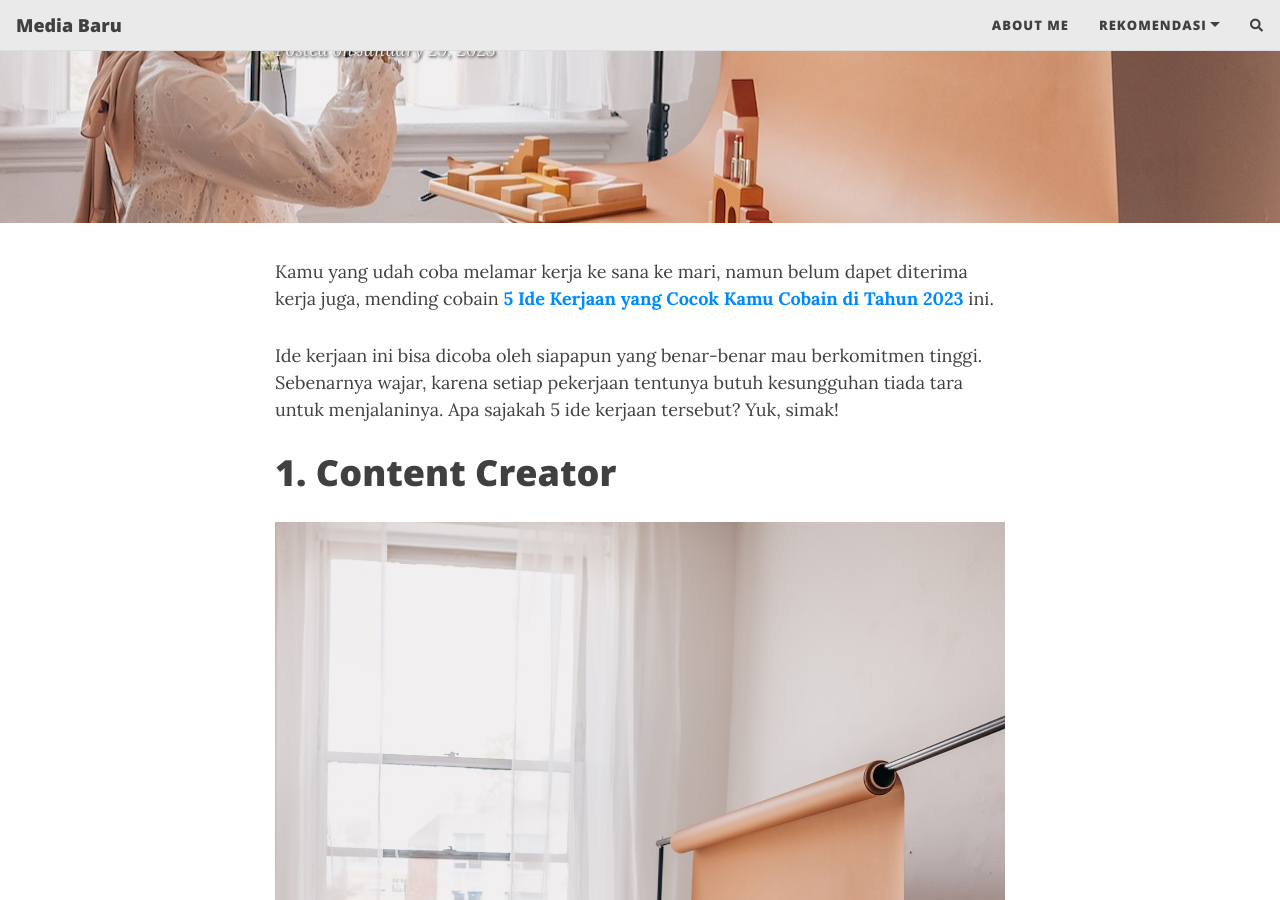
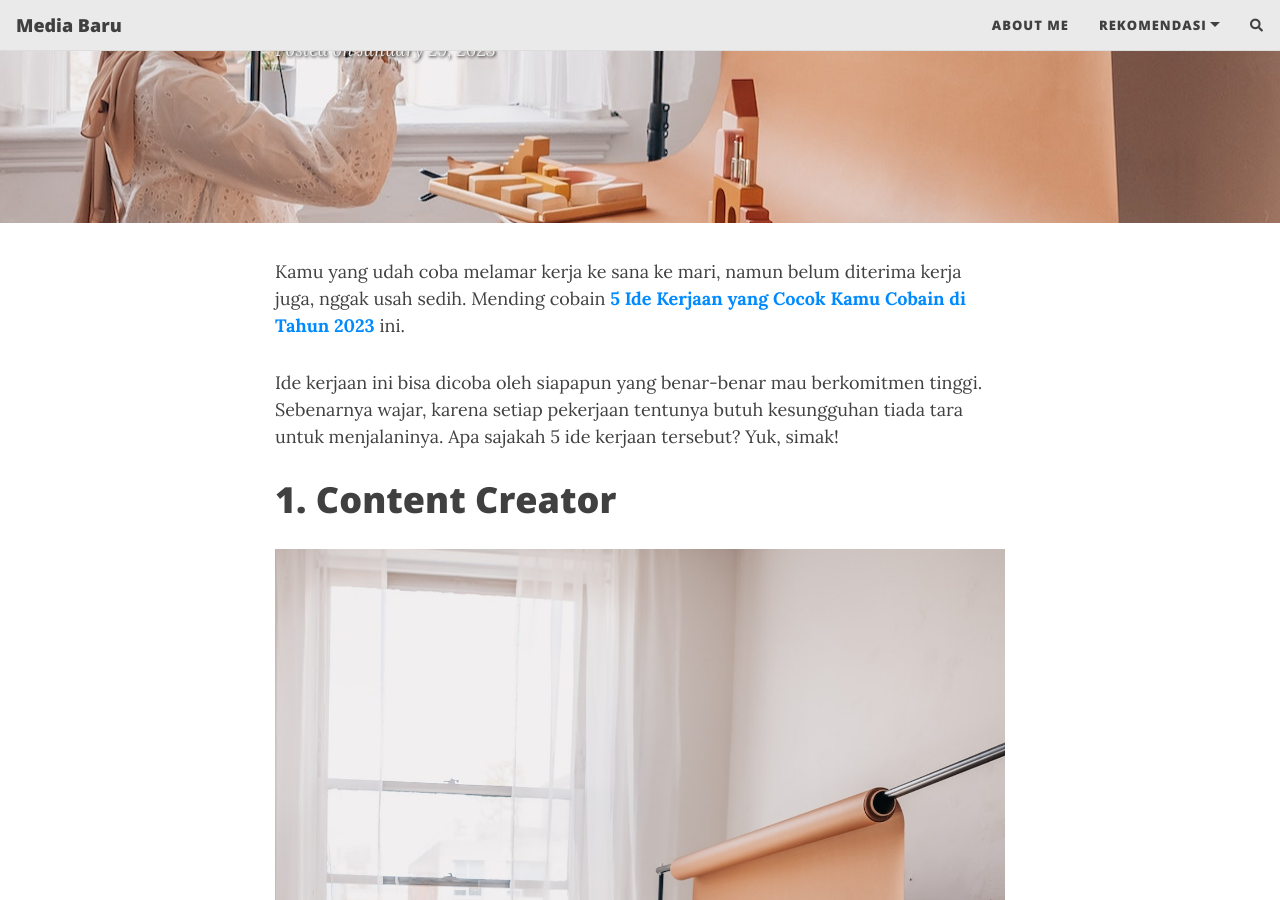
Before and after one commit to haloorderio/mediabaru, a Jekyll site: the page built from _posts/2023-01-29-ide-kerjaan-2023.md, in a window 1280 px wide and 900 px high, scrolled down 375 px. Built offline with Jekyll 4.4.1, drawn with Linux system fonts in a browser that asks for light colours; nearby versions of some CDN libraries; comment, search, counter and statistics services are not loaded.

Commit message:
Update 2023-01-29-ide-kerjaan-2023.md

```diff
--- a/_posts/2023-01-29-ide-kerjaan-2023.md
+++ b/_posts/2023-01-29-ide-kerjaan-2023.md
@@ -9,7 +9,7 @@ tags: [kreatif, karir]
 comments: true
 ---
 
-Kamu yang udah coba melamar kerja ke sana ke mari, namun belum dapet diterima kerja juga, mending cobain [**5 Ide Kerjaan yang Cocok Kamu Cobain di Tahun 2023**](https://mediabaru.orderio.id/2023-01-29-ide-kerjaan-2023/) ini.
+Kamu yang udah coba melamar kerja ke sana ke mari, namun belum diterima kerja juga, nggak usah sedih. Mending cobain [**5 Ide Kerjaan yang Cocok Kamu Cobain di Tahun 2023**](https://mediabaru.orderio.id/2023-01-29-ide-kerjaan-2023/) ini.
 
 Ide kerjaan ini bisa dicoba oleh siapapun yang benar-benar mau berkomitmen tinggi. Sebenarnya wajar, karena setiap pekerjaan tentunya butuh kesungguhan tiada tara untuk menjalaninya. Apa sajakah 5 ide kerjaan tersebut? Yuk, simak!
 
```
